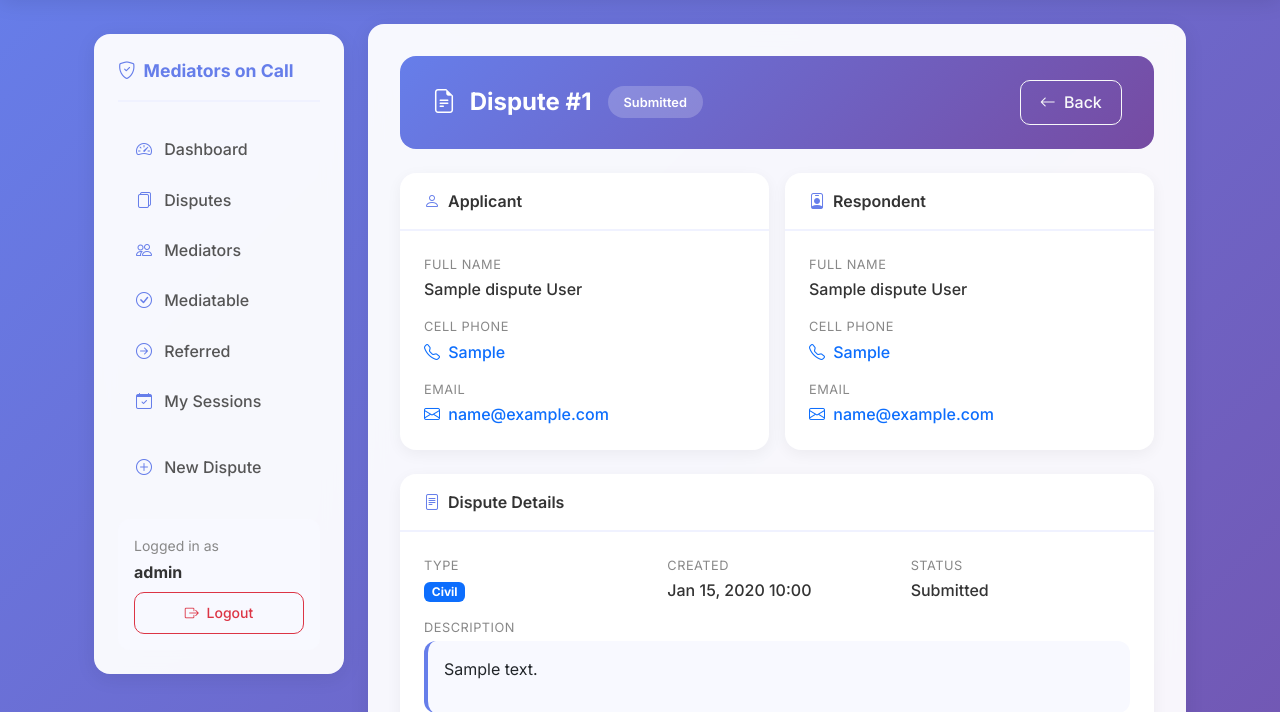
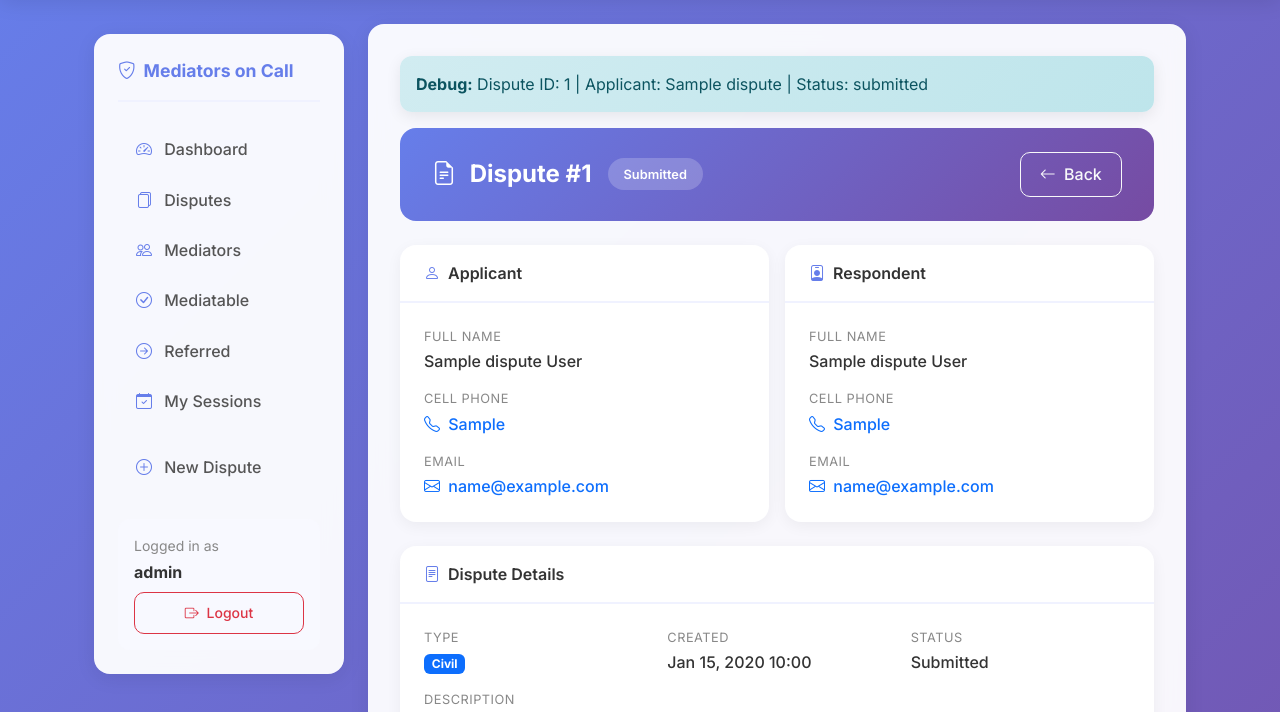
Before and after one commit to JVW-Hue/Mediator-On-Call-, a Django app: page /dashboard/dispute/1/ in a window 1280 px wide. Shown: the part 66-778 px from the top of the page. Run offline with Django 5.2, Linux system fonts and the light colour scheme; a user stored in the database is signed in; data comes from the database, SQL or seed files in the repository; tables that the repository leaves empty hold one stand-in row (values such as "Sample post"); data that the repository does not hold is empty; parts of the project's set-up code (start-up, migrations or seed data) failed here and were passed over; some libraries are stand-ins or nearby versions.

Commit message:
Add debug info to dispute detail page

```diff
--- a/dashboard/templates/dashboard/dispute_detail.html
+++ b/dashboard/templates/dashboard/dispute_detail.html
@@ -159,6 +159,15 @@
 {% endblock %}
 
 {% block dashboard_content %}
+
+<!-- Debug - Remove after testing -->
+<div class="alert alert-info">
+    <strong>Debug:</strong>
+    Dispute ID: {{ dispute.id|default:"NONE" }} |
+    Applicant: {{ dispute.applicant_name|default:"NO NAME" }} |
+    Status: {{ dispute.status|default:"NO STATUS" }}
+</div>
+
 <!-- Page Header -->
 <div class="page-header">
     <div class="d-flex align-items-center">
```
